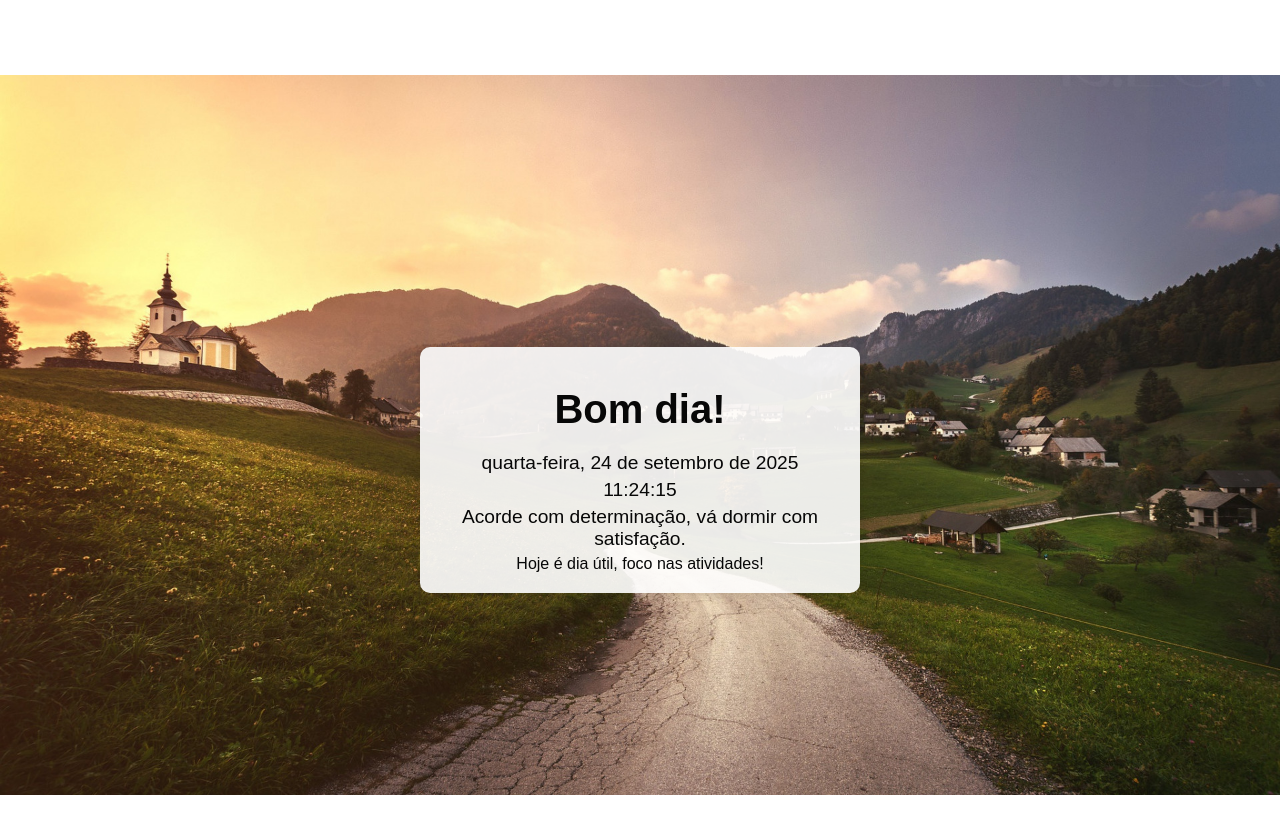
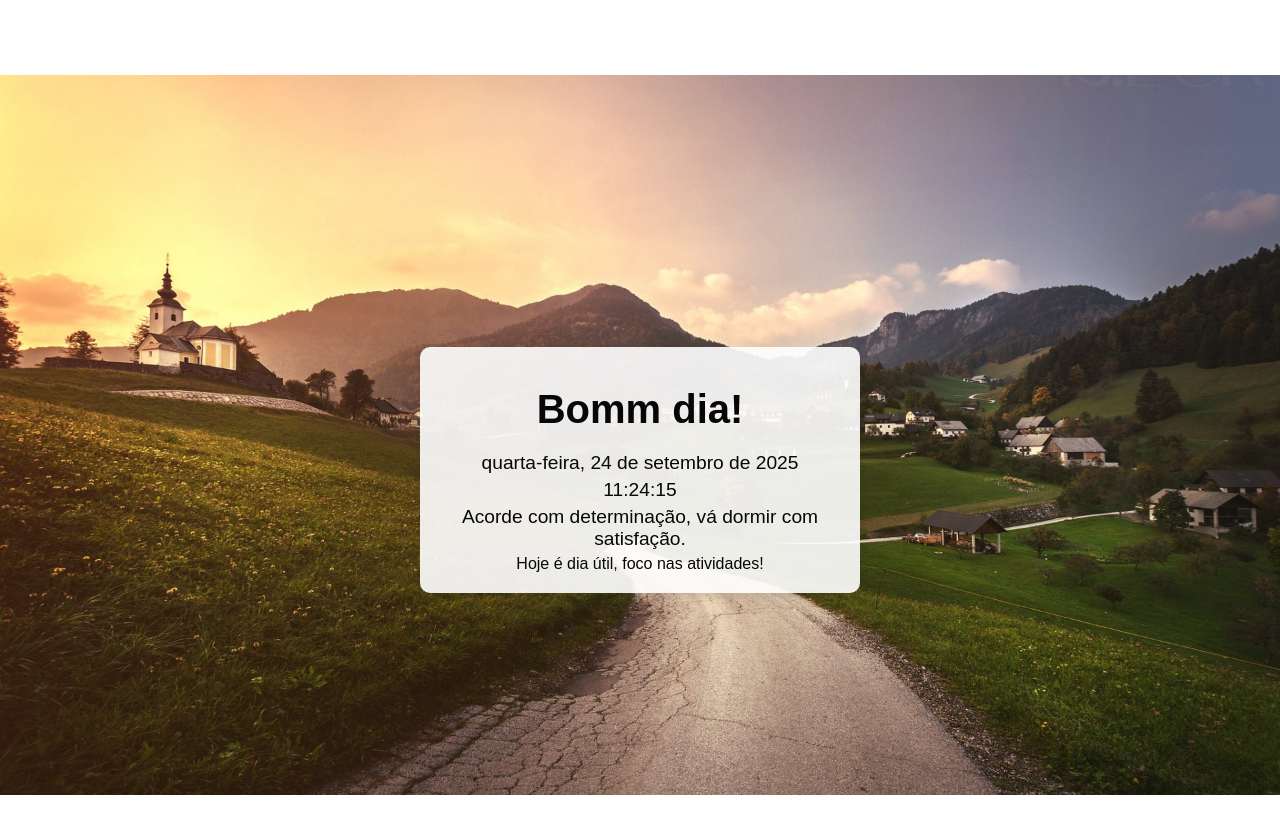
Before and after one commit to CarvalhaisMoises/frontend, a plain HTML site: page tema_por_horário/src/index.html in a window 1280 px wide. Drawn offline with Linux system fonts and the light colour scheme.

Commit message:
Update index.html

```diff
--- a/tema_por_horário/src/index.html
+++ b/tema_por_horário/src/index.html
@@ -131,7 +131,7 @@ function trocar() {
     }
     if (hora >= 6 && hora < 12) {
         image = "url('cedo.jpg')";
-        mensagem = "Bom dia!";
+        mensagem = "Bomm dia!";
         frase = [
             "Manhã é para quem madruga.",
             "Acorde com determinação, vá dormir com satisfação.",
```
